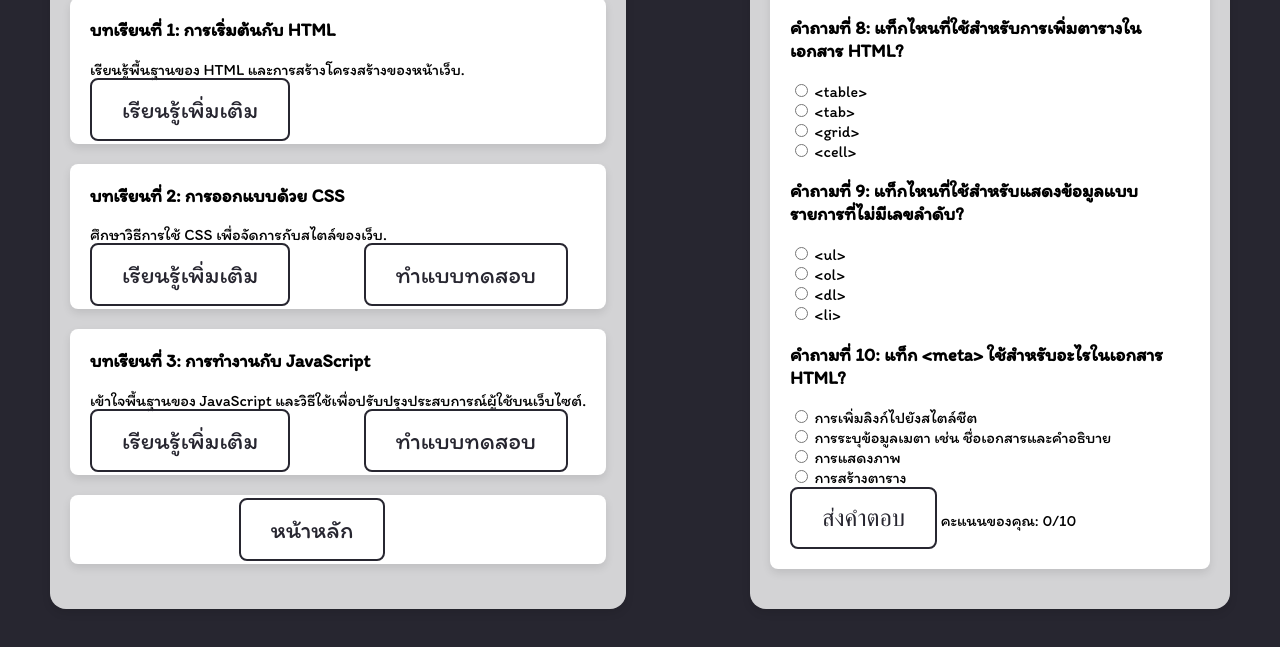
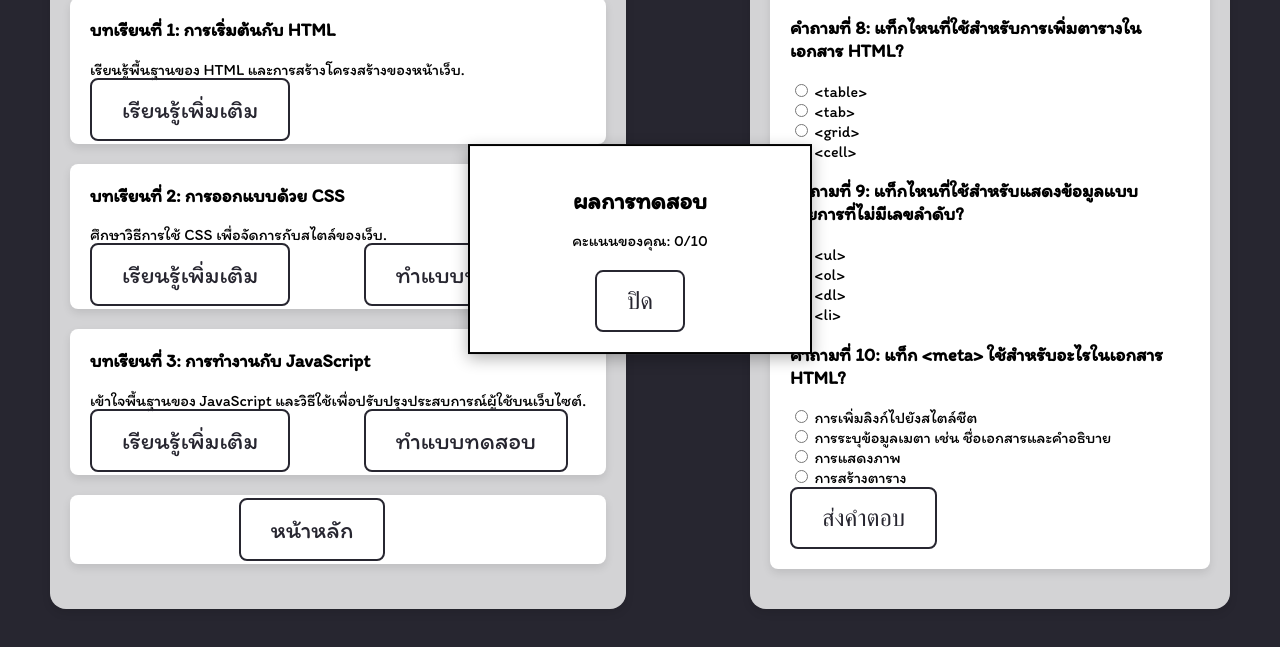
Before and after one commit to PLAMMyLv0/P1ProjectWebsite-Complete-, a plain HTML site: page HTML/HTML-TEST.html in a window 1280 px wide. Both pictures are taken after a click on the button "ส่งคำตอบ". Shown: the part 151-798 px from the top of the page. Drawn offline with Linux system fonts and the light colour scheme.

Commit message:
08 31 2024 10:40AM

```diff
--- a/CSS/styles.css
+++ b/CSS/styles.css
@@ -190,3 +190,74 @@ a {
         transform: translateY(-15px);
     }
 }
+
+
+/*Popup*/
+/* สไตล์ของ Popup */
+/* Popup */
+.popup {
+    position: fixed;
+    top: 50%;
+    left: 50%;
+    transform: translate(-50%, -50%);
+    background-color: #ffffff;
+    border: 2px solid #000;
+    padding: 20px;
+    box-shadow: 0 5px 15px rgba(0, 0, 0, 0.3);
+    z-index: 1000;
+    width: 300px;
+    text-align: center;
+    display: none;
+}
+
+.popup-content {
+    margin: 0;
+    padding: 0;
+}
+
+.popup-content h2 {
+    margin-bottom: 15px;
+}
+
+.popup-content p {
+    margin-bottom: 20px;
+}
+
+.popup-content button {
+    padding: 10px 20px;
+    background-color: #4CAF50;
+    color: white;
+    border: none;
+    cursor: pointer;
+}
+
+
+/* Background overlay when popup is active */
+body.popup-active::before {
+    content: "";
+    position: fixed;
+    top: 0;
+    left: 0;
+    width: 100%;
+    height: 100%;
+    background-color: rgba(0, 0, 0, 0.5);
+    z-index: 999;
+}
+
+
+/* ปรับสไตล์ปุ่มปิด Popup ให้เหมือนกับปุ่มแบบทดสอบ */
+.popup-content button {
+    font-size: 24px;
+    padding: 15px 30px;
+    border: 2px solid rgb(39, 38, 48); /* สีขอบเดียวกัน */
+    color: rgb(39, 38, 48); /* สีข้อความเดียวกัน */
+    background-color: transparent; /* สีพื้นหลังโปร่งใสเหมือนกับปุ่มแบบทดสอบ */
+    border-radius: 8px; /* มุมโค้ง */
+    cursor: pointer;
+    transition: background-color 0.3s ease-out, color 0.3s ease-out;
+}
+
+.popup-content button:hover {
+    background-color: rgb(39, 38, 48); /* สีพื้นหลังเมื่อโฮเวอร์ */
+    color: white; /* สีข้อความเมื่อโฮเวอร์ */
+}
--- a/HTML/HTML-TEST.html
+++ b/HTML/HTML-TEST.html
@@ -62,6 +62,15 @@
                 <span id="result"></span>
         </section>
     </div>
+
+    <div class="popup" id="popup" style="display: none;">
+        <div class="popup-content">
+            <h2>ผลการทดสอบ</h2>
+            <p id="popup-result">คะแนนของคุณ:</p>
+            <button onclick="closePopup()">ปิด</button>
+        </div>
+    </div>
+
     <script src="../Javascript/Quiz.js"></script>
 </body>
 
--- a/Javascript/Quiz.js
+++ b/Javascript/Quiz.js
@@ -171,6 +171,8 @@ const quizData = (function() {
 
 const quizContainer = document.getElementById('quiz');
 const resultContainer = document.getElementById('result');
+const popup = document.getElementById('popup');
+const popupResult = document.getElementById('popup-result');
 
 function loadQuiz() {
     quizContainer.innerHTML = ''; // เคลียร์คำถามเก่า
@@ -206,7 +208,14 @@ function calculateResult() {
             }
         }
     });
-    resultContainer.innerHTML = `คะแนนของคุณ: ${score}/${quizData.length}`;
+
+    // แสดงคะแนนใน Popup
+    popupResult.textContent = `คะแนนของคุณ: ${score}/${quizData.length}`;
+    popup.style.display = 'block';
+}
+
+function closePopup() {
+    popup.style.display = 'none';
 }
 
 document.getElementById('submit').addEventListener('click', calculateResult);
```
Also changed, not shown: Javascript/Comment.js (deleted, +0 -10 lines).
